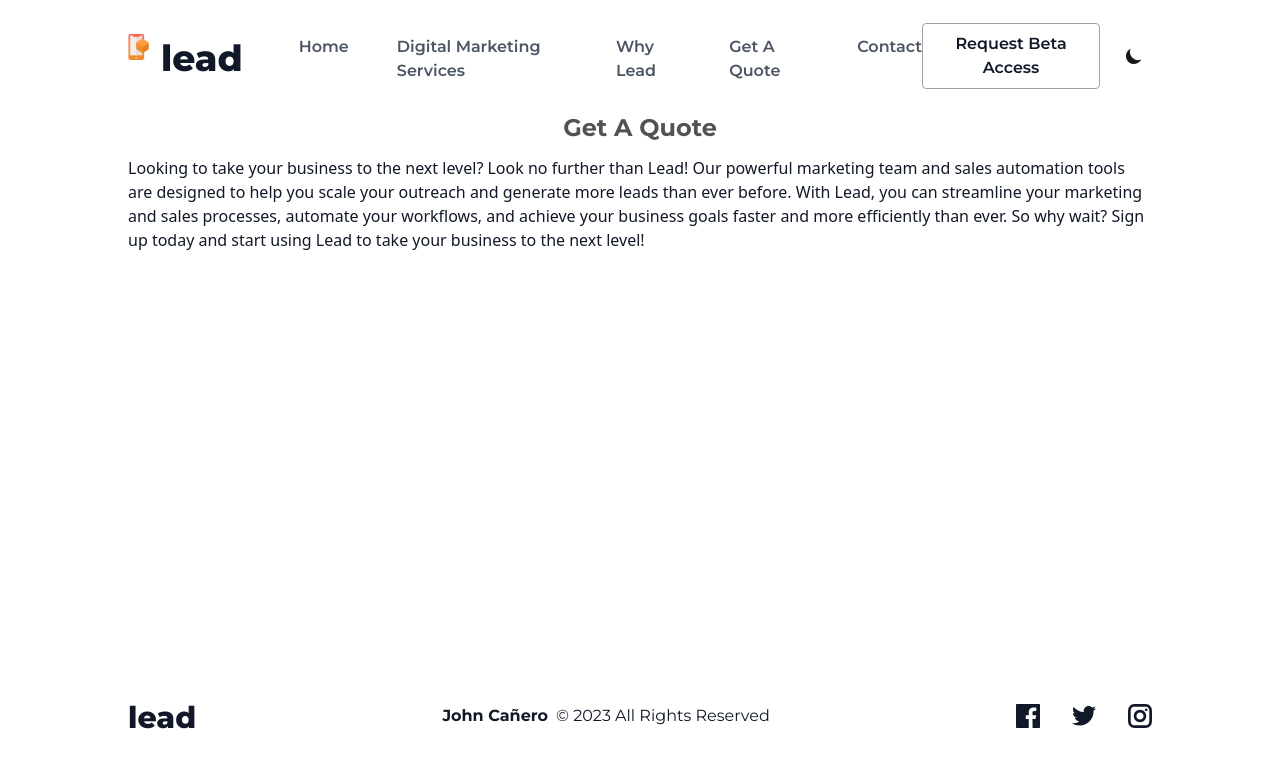
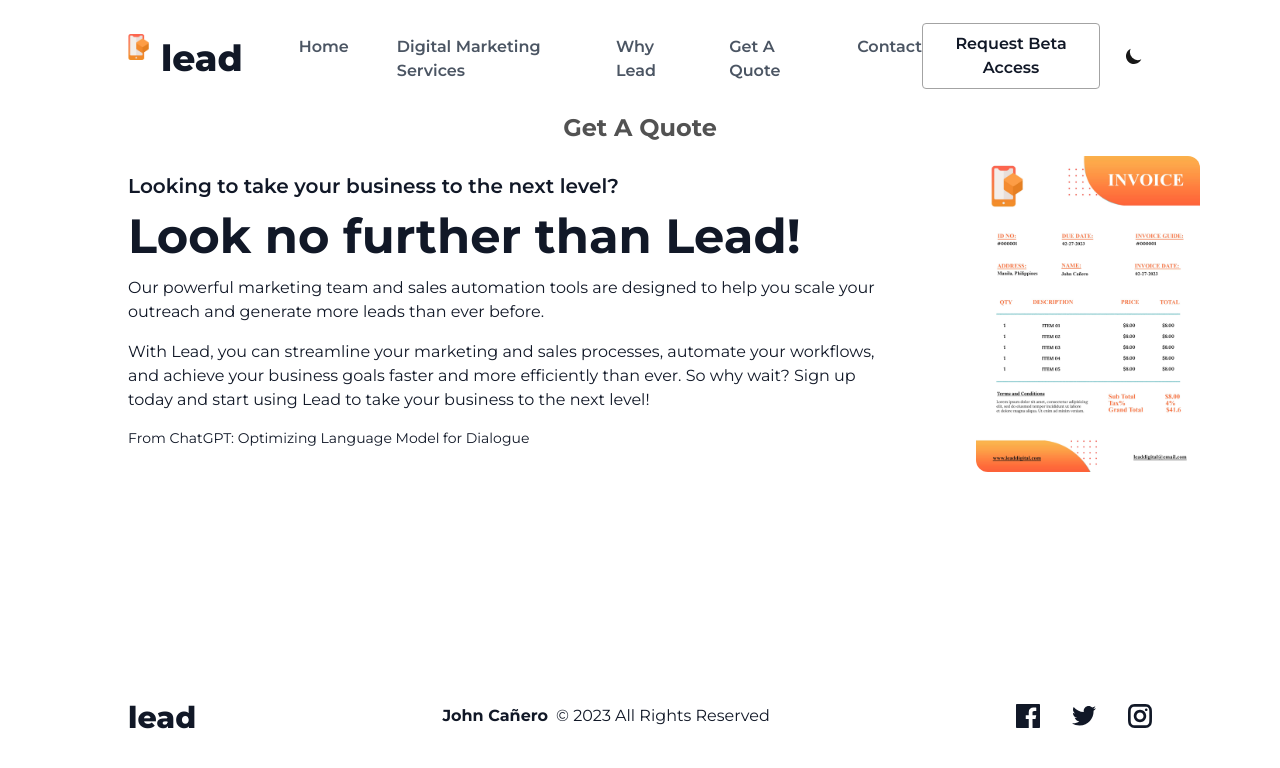
Before and after one commit to johncanero/lead-landing-page, a Next.js app: page /get-a-quote in a window 1280 px wide. Shown: the top 768 px of the page. Built offline with nearby package versions, Linux system fonts and the light colour scheme.

Commit message:
Add a Get A Quote Image Feature and Modify Content

```diff
--- a/pages/digital-marketing-services/index.tsx
+++ b/pages/digital-marketing-services/index.tsx
@@ -6,13 +6,12 @@ import { motion } from "framer-motion"
 const index = () => {
   return (
     <div className="mb-32 md:mb-0 lg:px-32">
-      <h1 className="mt-6 text-2xl font-bold text-center mb-3 text-neutral-600
-       md:text-2xl font-Montserrat dark:text-neutral-300">
+      <h1 className="mt-6 mb-3 text-2xl font-bold text-center text-neutral-600 md:text-2xl font-Montserrat dark:text-neutral-300">
         Digital Marketing Services
       </h1>
 
 
-      <div className="lg:flex justify-center">
+      <div className="justify-center lg:flex">
         {/* Digital Marketing Services */}
         <div className="mx-8 mt-4 md:mx-16 lg:mt-2 lg:mx-0 md:max-w-2xl lg:max-w-4xl font-Montserrat">
           <p className="text-justify text-md">
@@ -73,7 +72,7 @@ const index = () => {
           </p>
 
           {/* Chat GPT */}
-          <p className="mt-4 text-xs font-ShareTechMono md:text-sm dark:text-orange-500">
+          <p className="mt-4 text-xs font-ShareTechMono md:text-sm dark:text-neutral-600">
             From ChatGPT: Optimizing Language Model for Dialogue
           </p>
         </div>
@@ -93,7 +92,7 @@ const index = () => {
               width={380}
               height={370}
               alt="orangeLead Landscape"
-              className="mt-6 lg:hidden mx-auto rounded-xl"
+              className="mx-auto mt-6 lg:hidden rounded-xl"
             />
             {/* Desktop */}
             <Image
--- a/pages/get-a-quote/index.tsx
+++ b/pages/get-a-quote/index.tsx
@@ -1,20 +1,65 @@
 import React from "react";
+import Image from "next/image";
+// Framer-Motion
+import { motion } from "framer-motion"
+
 
 const index = () => {
   return (
     <div className="mb-32 md:mb-0 lg:px-32">
-      <h1 className="mt-6 text-2xl font-bold text-center mb-3 text-neutral-600
-       md:text-2xl font-Montserrat dark:text-neutral-300">
+      <h1 className="mt-6 mb-3 text-2xl font-bold text-center text-neutral-600 md:text-2xl font-Montserrat dark:text-neutral-300">
         Get A Quote
       </h1>
 
-      <p>
-        Looking to take your business to the next level? Look no further than Lead!
+      <div className="justify-center lg:flex">
+        {/* Digital Marketing Services */}
+        <div className="mx-8 mt-4 md:mx-16 lg:mt-4 lg:mx-0 md:max-w-2xl lg:max-w-3xl font-Montserrat">
 
-        Our powerful marketing team and sales automation tools are designed to help you scale your outreach and generate more leads than ever before.
+          <h2 className="font-semibold lg:text-xl ">Looking to take your business to the next level?</h2>
+          <h2 className="mt-3 font-bold lg:text-5xl">Look no further than <span className="dark:text-orange-500">Lead!</span></h2>
+          <p className="mt-4 dark:text-neutral-400">
+            Our powerful marketing team and sales automation tools are designed to help you scale your outreach and generate more leads than ever before.
+          </p>
 
-        With Lead, you can streamline your marketing and sales processes, automate your workflows, and achieve your business goals faster and more efficiently than ever. So why wait? Sign up today and start using Lead to take your business to the next level!
-      </p>
+          <p className="mt-4 dark:text-neutral-400">
+            With Lead, you can streamline your marketing and sales processes, automate your workflows, and achieve your business goals faster and more efficiently than ever. So why wait? Sign up today and start using Lead to take your business to the next level!</p>
+
+          {/* Chat GPT */}
+          <p className="mt-4 text-xs font-ShareTechMono md:text-sm dark:text-neutral-600">
+            From ChatGPT: Optimizing Language Model for Dialogue
+          </p>
+        </div>
+
+
+        <div className="flex-col mx-8 md:ml-0">
+          <motion.div
+            initial={{ opacity: 0 }}
+            whileInView={{ opacity: 1 }}
+            transition={{
+              delay: 0.3,
+              duration: 0.4,
+            }}
+          >
+            {/* Mobile and Tablet */}
+            <Image
+              src="/images/getaquote/getAQuoteImageCompressed.jpg"
+              width={390}
+              height={390}
+              alt="orangeLead Landscape"
+              className="mx-auto mt-6 lg:hidden rounded-xl"
+            />
+            {/* Desktop */}
+            <Image
+              src="/images/getaquote/getAQuoteImageCompressed.jpg"
+              width={390}
+              height={390}
+              alt="orangeLead Portrait"
+              className="hidden md:ml-20 rounded-xl lg:block"
+            />
+          </motion.div>
+        </div>
+      </div>
+
     </div>
   );
 };
--- a/pages/why-lead/index.tsx
+++ b/pages/why-lead/index.tsx
@@ -7,8 +7,7 @@ import { motion } from "framer-motion"
 const index = () => {
   return (
     <div className="mb-32 md:mb-0 lg:px-32">
-      <h1 className="mt-6 text-2xl font-bold text-center mb-3 text-neutral-600
-       md:text-2xl font-Montserrat dark:text-neutral-300">
+      <h1 className="mt-6 mb-3 text-2xl font-bold text-center text-neutral-600 md:text-2xl font-Montserrat dark:text-neutral-300">
         Why Lead
       </h1>
 
@@ -53,7 +52,7 @@ const index = () => {
       </motion.div>
 
       {/* Paragraph */}
-      <div className="sm:mx-8 md:mx-20 lg:mx-32 mt-5">
+      <div className="mt-5 sm:mx-8 md:mx-20 lg:mx-32">
         <p className="mt-3 text-justify text-md">
           Welcome to<Link href="/"><span className="font-extrabold dark:text-orange-500">&nbsp;Lead</span></Link>, your ultimate solution to scaling your company's outreach and generating more leads! <span className="font-semibold">Our website provides a comprehensive suite of marketing team and sales automation tools designed to help you expand your reach and achieve your business goals.</span>
         </p>
@@ -67,7 +66,7 @@ const index = () => {
         </p>
 
         {/* Chat GPT */}
-        <p className="mt-4 text-xs font-ShareTechMono md:text-sm dark:text-orange-500">
+        <p className="mt-4 text-xs font-ShareTechMono md:text-sm dark:text-neutral-600">
           From ChatGPT: Optimizing Language Model for Dialogue
         </p>
       </div>
--- a/sections/Hero.tsx
+++ b/sections/Hero.tsx
@@ -79,7 +79,7 @@ const Hero = () => {
                 width={380}
                 height={370}
                 alt="orangeLead Portrait"
-                className="hidden md:ml-20 rounded-xl md:block mt-3"
+                className="hidden mt-3 md:ml-20 rounded-xl md:block"
               />
 
             </motion.div>
```
Also changed, not shown: public/images/getaquote/getAQuoteImageCompressed.jpg (added), 1 other file (tests, documents, lock files or other folders).
